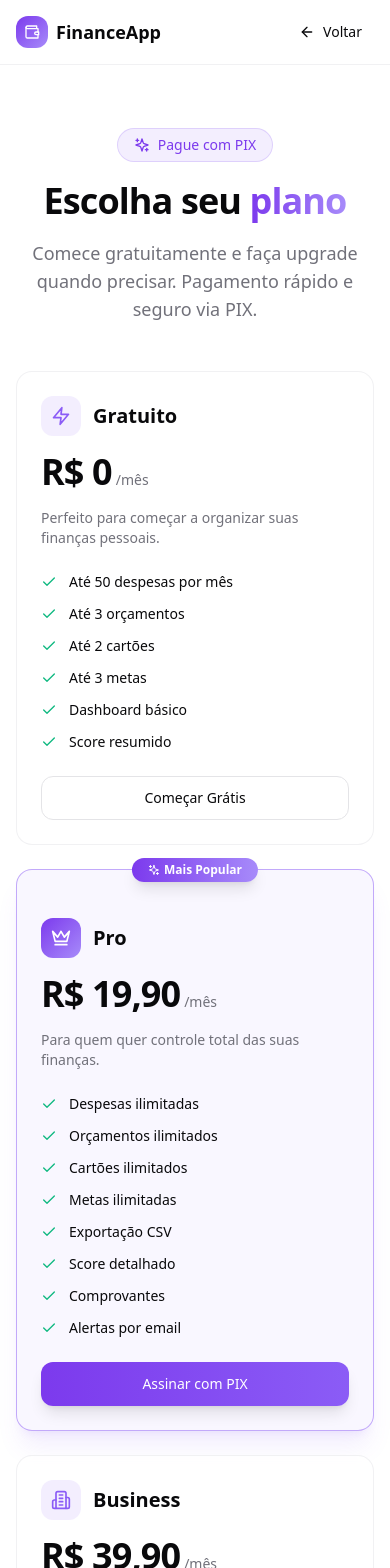
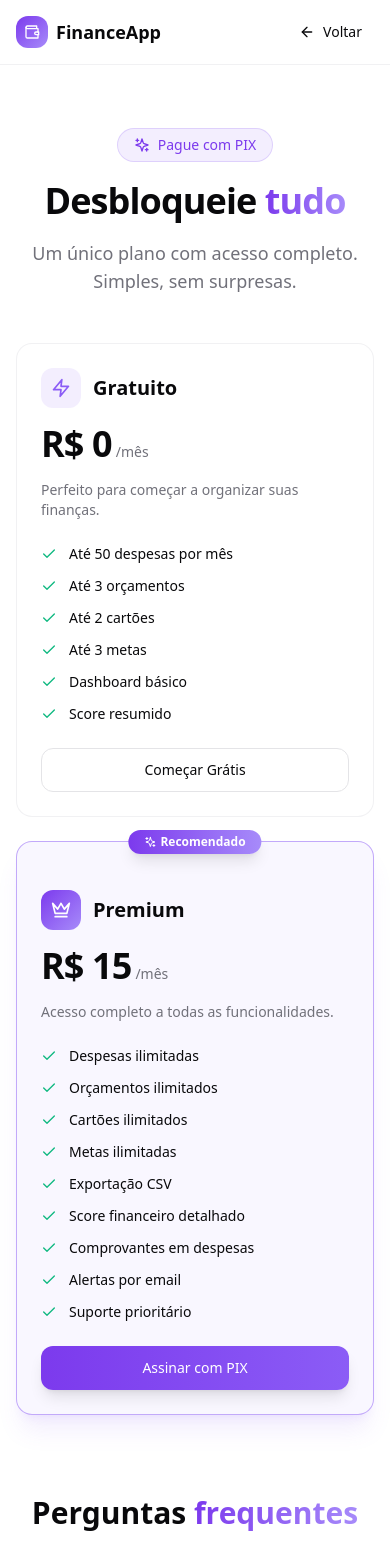
Before and after one commit to JotapBertelli/financemanager, a Next.js app: page /pricing in a window 390 px wide. Shown: the top 1568 px of the page. Built offline with nearby package versions, Linux system fonts and the light colour scheme.

Commit message:
fix: remove redundant status check in payment polling

```diff
--- a/app/admin/page.tsx
+++ b/app/admin/page.tsx
@@ -23,7 +23,7 @@ interface AdminStats {
   totalUsers: number
   newUsersThisMonth: number
   newUsersLastMonth: number
-  usersByPlan: { FREE?: number; PRO?: number; BUSINESS?: number }
+  usersByPlan: { FREE?: number; PREMIUM?: number }
   activeSubscriptions: number
   mrr: number
   recentUsers: {
@@ -87,8 +87,7 @@ function GrowthBadge({ current, previous }: { current: number; previous: number
 function PlanBadge({ plan }: { plan: string }) {
   const styles: Record<string, string> = {
     FREE: "bg-gray-500/20 text-gray-300 border-gray-500/30",
-    PRO: "bg-violet-500/20 text-violet-300 border-violet-500/30",
-    BUSINESS: "bg-emerald-500/20 text-emerald-300 border-emerald-500/30",
+    PREMIUM: "bg-violet-500/20 text-violet-300 border-violet-500/30",
   }
   return (
     <span
@@ -96,8 +95,7 @@ function PlanBadge({ plan }: { plan: string }) {
         styles[plan] || styles.FREE
       }`}
     >
-      {plan === "PRO" && <Crown className="h-3 w-3" />}
-      {plan === "BUSINESS" && <Shield className="h-3 w-3" />}
+      {plan === "PREMIUM" && <Crown className="h-3 w-3" />}
       {plan}
     </span>
   )
@@ -147,13 +145,12 @@ export default function AdminPage() {
     )
   }
 
-  const totalByPlan = (stats.usersByPlan.FREE || 0) + (stats.usersByPlan.PRO || 0) + (stats.usersByPlan.BUSINESS || 0)
+  const totalByPlan = (stats.usersByPlan.FREE || 0) + (stats.usersByPlan.PREMIUM || 0)
   const maxSignups = Math.max(...stats.signupsByMonth.map((s) => s.count), 1)
 
   const planColors = {
     FREE: { bar: "bg-gray-500", text: "text-gray-300", label: "Free" },
-    PRO: { bar: "bg-violet-500", text: "text-violet-300", label: "Pro" },
-    BUSINESS: { bar: "bg-emerald-500", text: "text-emerald-300", label: "Business" },
+    PREMIUM: { bar: "bg-violet-500", text: "text-violet-300", label: "Premium" },
   }
 
   return (
@@ -286,8 +283,7 @@ export default function AdminPage() {
                     {(() => {
                       const plans = [
                         { key: "FREE" as const, color: "#6b7280" },
-                        { key: "PRO" as const, color: "#8b5cf6" },
-                        { key: "BUSINESS" as const, color: "#10b981" },
+                        { key: "PREMIUM" as const, color: "#8b5cf6" },
                       ]
                       let offset = 0
                       return plans.map(({ key, color }) => {
@@ -320,7 +316,7 @@ export default function AdminPage() {
 
                 {/* Legend */}
                 <div className="flex flex-wrap justify-center gap-4">
-                  {(["FREE", "PRO", "BUSINESS"] as const).map((plan) => {
+                  {(["FREE", "PREMIUM"] as const).map((plan) => {
                     const count = stats.usersByPlan[plan] || 0
                     const pct = totalByPlan > 0 ? ((count / totalByPlan) * 100).toFixed(1) : "0"
                     const info = planColors[plan]
--- a/app/admin/users/page.tsx
+++ b/app/admin/users/page.tsx
@@ -44,8 +44,7 @@ interface UsersResponse {
 function PlanBadge({ plan }: { plan: string }) {
   const styles: Record<string, string> = {
     FREE: "bg-gray-500/20 text-gray-300 border-gray-500/30",
-    PRO: "bg-violet-500/20 text-violet-300 border-violet-500/30",
-    BUSINESS: "bg-emerald-500/20 text-emerald-300 border-emerald-500/30",
+    PREMIUM: "bg-violet-500/20 text-violet-300 border-violet-500/30",
   }
   return (
     <span
@@ -53,8 +52,7 @@ function PlanBadge({ plan }: { plan: string }) {
         styles[plan] || styles.FREE
       }`}
     >
-      {plan === "PRO" && <Crown className="h-3 w-3" />}
-      {plan === "BUSINESS" && <Shield className="h-3 w-3" />}
+      {plan === "PREMIUM" && <Crown className="h-3 w-3" />}
       {plan}
     </span>
   )
@@ -206,8 +204,7 @@ export default function AdminUsersPage() {
                 <SelectContent className="bg-gray-900 border-gray-700">
                   <SelectItem value="ALL">Todos os planos</SelectItem>
                   <SelectItem value="FREE">Free</SelectItem>
-                  <SelectItem value="PRO">Pro</SelectItem>
-                  <SelectItem value="BUSINESS">Business</SelectItem>
+                  <SelectItem value="PREMIUM">Premium</SelectItem>
                 </SelectContent>
               </Select>
             </div>
@@ -276,8 +273,7 @@ export default function AdminUsersPage() {
                                 </SelectTrigger>
                                 <SelectContent className="bg-gray-900 border-gray-700">
                                   <SelectItem value="FREE">Free</SelectItem>
-                                  <SelectItem value="PRO">Pro</SelectItem>
-                                  <SelectItem value="BUSINESS">Business</SelectItem>
+                                  <SelectItem value="PREMIUM">Premium</SelectItem>
                                 </SelectContent>
                               </Select>
                               <Select
--- a/app/api/admin/stats/route.ts
+++ b/app/api/admin/stats/route.ts
@@ -60,10 +60,8 @@ export async function GET() {
 
     let mrr = 0
     for (const sub of subscriptions) {
-      if (sub.plan === 'PRO') {
-        mrr += 19.9
-      } else if (sub.plan === 'BUSINESS') {
-        mrr += 39.9
+      if (sub.plan === 'PREMIUM') {
+        mrr += 15
       }
     }
 
--- a/app/api/emails/weekly-report/route.ts
+++ b/app/api/emails/weekly-report/route.ts
@@ -17,7 +17,7 @@ export async function POST(request: NextRequest) {
 
     const users = await prisma.user.findMany({
       where: {
-        plan: { in: ['PRO', 'BUSINESS'] },
+        plan: 'PREMIUM',
       },
       select: {
         id: true,
--- a/app/api/payments/create-pix/route.ts
+++ b/app/api/payments/create-pix/route.ts
@@ -20,7 +20,7 @@ export async function POST(request: Request) {
 
     const { plan } = await request.json()
 
-    if (!plan || !['PRO', 'BUSINESS'].includes(plan)) {
+    if (!plan || plan !== 'PREMIUM') {
       return NextResponse.json(
         { error: 'Plano inválido.' },
         { status: 400 }
--- a/app/page.tsx
+++ b/app/page.tsx
@@ -325,7 +325,7 @@ export default async function Home() {
             </div>
           </FadeUp>
 
-          <StaggerContainer className="grid md:grid-cols-3 gap-6 lg:gap-8 max-w-5xl mx-auto">
+          <StaggerContainer className="grid md:grid-cols-2 gap-6 lg:gap-8 max-w-3xl mx-auto">
             {[
               {
                 name: "Gratuito",
@@ -333,53 +333,33 @@ export default async function Home() {
                 period: "para sempre",
                 description: "Perfeito para começar a organizar suas finanças.",
                 features: [
-                  "Controle de despesas",
-                  "Até 3 categorias de orçamento",
-                  "1 cartão de crédito",
+                  "Até 50 despesas por mês",
+                  "Até 3 orçamentos",
+                  "Até 2 cartões de crédito",
                   "Score financeiro básico",
-                  "Relatórios simples",
+                  "Dashboard completo",
                 ],
                 cta: "Começar Grátis",
                 href: "/register",
                 popular: false,
               },
               {
-                name: "Pro",
-                price: "R$ 19,90",
+                name: "Premium",
+                price: "R$ 15",
                 period: "/mês",
                 description:
-                  "Para quem quer controle total das suas finanças.",
+                  "Acesso completo a todas as funcionalidades.",
                 features: [
-                  "Tudo do plano Gratuito",
-                  "Categorias ilimitadas",
-                  "Cartões ilimitados",
-                  "Metas financeiras",
-                  "Simulador de investimentos",
-                  "Relatórios avançados",
-                  "Exportar dados (CSV/PDF)",
+                  "Tudo ilimitado",
+                  "Exportação CSV",
+                  "Score financeiro detalhado",
+                  "Comprovantes em despesas",
+                  "Alertas por email",
+                  "Suporte prioritário",
                 ],
-                cta: "Assinar Pro",
+                cta: "Assinar Premium",
                 href: "/pricing",
                 popular: true,
-              },
-              {
-                name: "Business",
-                price: "R$ 39,90",
-                period: "/mês",
-                description: "Gestão financeira completa para profissionais.",
-                features: [
-                  "Tudo do plano Pro",
-                  "Múltiplas contas",
-                  "API de integração",
-                  "Suporte prioritário",
-                  "Consultoria financeira",
-                  "Dashboard personalizado",
-                  "Relatórios ilimitados",
-                  "Acesso antecipado a novidades",
-                ],
-                cta: "Assinar Business",
-                href: "/pricing",
-                popular: false,
               },
             ].map((plan) => (
               <StaggerItem key={plan.name}>
--- a/app/pricing/page.tsx
+++ b/app/pricing/page.tsx
@@ -13,7 +13,6 @@ import {
   Loader2,
   Crown,
   Zap,
-  Building2,
   Copy,
   CheckCircle2,
   X,
@@ -27,66 +26,6 @@ import {
   StaggerItem,
 } from "@/components/landing/motion-wrapper"
 
-const plans = [
-  {
-    name: "Gratuito",
-    plan: "FREE" as const,
-    price: "R$ 0",
-    period: "/mês",
-    description: "Perfeito para começar a organizar suas finanças pessoais.",
-    icon: Zap,
-    features: [
-      "Até 50 despesas por mês",
-      "Até 3 orçamentos",
-      "Até 2 cartões",
-      "Até 3 metas",
-      "Dashboard básico",
-      "Score resumido",
-    ],
-    cta: "Começar Grátis",
-    paid: false,
-    popular: false,
-  },
-  {
-    name: "Pro",
-    plan: "PRO" as const,
-    price: "R$ 19,90",
-    period: "/mês",
-    description: "Para quem quer controle total das suas finanças.",
-    icon: Crown,
-    features: [
-      "Despesas ilimitadas",
-      "Orçamentos ilimitados",
-      "Cartões ilimitados",
-      "Metas ilimitadas",
-      "Exportação CSV",
-      "Score detalhado",
-      "Comprovantes",
-      "Alertas por email",
-    ],
-    cta: "Assinar com PIX",
-    paid: true,
-    popular: true,
-  },
-  {
-    name: "Business",
-    plan: "BUSINESS" as const,
-    price: "R$ 39,90",
-    period: "/mês",
-    description: "Gestão financeira completa para profissionais e equipes.",
-    icon: Building2,
-    features: [
-      "Tudo do Pro",
-      "Multi-usuário (em breve)",
-      "Relatórios avançados (em breve)",
-      "Suporte prioritário",
-    ],
-    cta: "Assinar com PIX",
-    paid: true,
-    popular: false,
-  },
-]
-
 const faqItems = [
   {
     question: "Posso cancelar a qualquer momento?",
@@ -99,12 +38,7 @@ const faqItems = [
       "Ao assinar, geramos um QR code PIX para você pagar instantaneamente pelo app do seu banco. O plano é ativado assim que o pagamento é confirmado (geralmente em segundos). A cada mês, enviamos um novo PIX por email para renovação.",
   },
   {
-    question: "Posso mudar de plano depois?",
-    answer:
-      "Claro! Você pode fazer upgrade a qualquer momento. Para downgrade, basta não renovar no próximo ciclo e seu plano volta para o Gratuito.",
-  },
-  {
-    question: "Meus dados são mantidos se eu fizer downgrade?",
+    question: "Meus dados são mantidos se eu cancelar?",
     answer:
       "Sim, seus dados nunca são apagados. Se você voltar para o plano gratuito, os dados existentes são mantidos, mas funcionalidades exclusivas ficam desabilitadas até um novo upgrade.",
   },
@@ -163,11 +97,9 @@ interface PixPaymentData {
 
 function PixModal({
   data,
-  planName,
   onClose,
 }: {
   data: PixPaymentData
-  planName: string
   onClose: () => void
 }) {
   const router = useRouter()
@@ -264,7 +196,7 @@ function PixModal({
             </motion.div>
             <h3 className="text-2xl font-bold">Pagamento confirmado!</h3>
             <p className="text-muted-foreground">
-              Seu plano {planName} foi ativado. Redirecionando...
+              Seu plano Premium foi ativado. Redirecionando...
             </p>
           </div>
         ) : status === "expired" ? (
@@ -285,7 +217,7 @@ function PixModal({
                 <QrCode className="h-5 w-5" />
                 <span className="text-sm font-medium">Pagar com PIX</span>
               </div>
-              <h3 className="text-xl font-bold">Plano {planName}</h3>
+              <h3 className="text-xl font-bold">Plano Premium - R$ 15,00/mês</h3>
               <div className="flex items-center justify-center gap-2 text-sm text-muted-foreground">
                 <Clock className="h-4 w-4" />
                 <span>Expira em {timeLeft}</span>
@@ -343,17 +275,16 @@ function PixModal({
 
 export default function PricingPage() {
   const router = useRouter()
-  const [loadingPlan, setLoadingPlan] = useState<string | null>(null)
+  const [loading, setLoading] = useState(false)
   const [pixData, setPixData] = useState<PixPaymentData | null>(null)
-  const [pixPlanName, setPixPlanName] = useState("")
 
-  async function handleSubscribe(plan: string, planName: string) {
-    setLoadingPlan(planName)
+  async function handleSubscribe() {
+    setLoading(true)
     try {
       const res = await fetch("/api/payments/create-pix", {
         method: "POST",
         headers: { "Content-Type": "application/json" },
-        body: JSON.stringify({ plan }),
+        body: JSON.stringify({ plan: "PREMIUM" }),
       })
 
       if (res.status === 401) {
@@ -365,22 +296,19 @@ export default function PricingPage() {
 
       if (data.paymentId) {
         setPixData(data)
-        setPixPlanName(planName)
       }
     } catch {
       // error
     } finally {
-      setLoadingPlan(null)
+      setLoading(false)
     }
   }
 
   return (
     <div className="min-h-screen bg-background text-foreground overflow-x-hidden">
-      {/* Background decorations */}
       <div className="fixed inset-0 -z-10 overflow-hidden">
         <div className="absolute -top-40 -right-40 h-[500px] w-[500px] rounded-full bg-violet-500/10 blur-[120px]" />
         <div className="absolute top-1/2 -left-40 h-[400px] w-[400px] rounded-full bg-emerald-500/10 blur-[120px]" />
-        <div className="absolute -bottom-40 right-1/3 h-[500px] w-[500px] rounded-full bg-violet-500/5 blur-[120px]" />
       </div>
 
       {/* Navbar */}
@@ -398,7 +326,6 @@ export default function PricingPage() {
               </div>
               <span className="text-lg font-bold">FinanceApp</span>
             </Link>
-
             <Button variant="ghost" size="sm" asChild>
               <Link href="/">
                 <ArrowLeft className="mr-2 h-4 w-4" />
@@ -419,112 +346,122 @@ export default function PricingPage() {
                 Pague com PIX
               </div>
               <h1 className="text-4xl sm:text-5xl font-bold leading-tight tracking-tight">
-                Escolha seu{" "}
+                Desbloqueie{" "}
                 <span className="bg-gradient-to-r from-violet-600 to-violet-400 bg-clip-text text-transparent">
-                  plano
+                  tudo
                 </span>
               </h1>
               <p className="text-lg text-muted-foreground max-w-2xl mx-auto">
-                Comece gratuitamente e faça upgrade quando precisar. Pagamento
-                rápido e seguro via PIX.
+                Um único plano com acesso completo. Simples, sem surpresas.
               </p>
             </div>
           </FadeUp>
         </div>
       </section>
 
-      {/* Pricing Cards */}
+      {/* Plans */}
       <section className="pb-20 lg:pb-28">
-        <div className="container mx-auto px-4 sm:px-6 lg:px-8 max-w-6xl">
-          <StaggerContainer className="grid md:grid-cols-3 gap-6 lg:gap-8 items-start">
-            {plans.map((plan) => (
-              <StaggerItem key={plan.name}>
-                <div
-                  className={`relative rounded-2xl border p-6 lg:p-8 space-y-6 h-full flex flex-col transition-all duration-300 ${
-                    plan.popular
-                      ? "border-violet-500/50 bg-violet-500/5 shadow-xl shadow-violet-500/10 md:scale-105"
-                      : "border-border/50 bg-card/50 backdrop-blur-sm hover:border-violet-500/20"
-                  }`}
-                >
-                  {plan.popular && (
+        <div className="container mx-auto px-4 sm:px-6 lg:px-8 max-w-4xl">
+          <StaggerContainer className="grid md:grid-cols-2 gap-6 lg:gap-8 items-start">
+            {/* Free */}
+            <StaggerItem>
+              <div className="rounded-2xl border border-border/50 bg-card/50 backdrop-blur-sm p-6 lg:p-8 space-y-6 h-full flex flex-col hover:border-violet-500/20 transition-all">
+                <div className="space-y-4">
+                  <div className="flex items-center gap-3">
+                    <div className="inline-flex h-10 w-10 items-center justify-center rounded-xl bg-violet-500/10 text-violet-500">
+                      <Zap className="h-5 w-5" />
+                    </div>
+                    <h3 className="text-xl font-bold">Gratuito</h3>
+                  </div>
+                  <div className="flex items-baseline gap-1">
+                    <span className="text-4xl font-bold tracking-tight">R$ 0</span>
+                    <span className="text-sm text-muted-foreground">/mês</span>
+                  </div>
+                  <p className="text-sm text-muted-foreground">
+                    Perfeito para começar a organizar suas finanças.
+                  </p>
+                </div>
+                <ul className="space-y-3 flex-1">
+                  {[
+                    "Até 50 despesas por mês",
+                    "Até 3 orçamentos",
+                    "Até 2 cartões",
+                    "Até 3 metas",
+                    "Dashboard básico",
+                    "Score resumido",
+                  ].map((f) => (
+                    <li key={f} className="flex items-start gap-3 text-sm">
+                      <Check className="h-4 w-4 text-emerald-500 mt-0.5 shrink-0" />
+                      <span>{f}</span>
+                    </li>
+                  ))}
+                </ul>
+                <Button variant="outline" className="w-full" size="lg" asChild>
+                  <Link href="/register">Começar Grátis</Link>
+                </Button>
+              </div>
+            </StaggerItem>
+
+            {/* Premium */}
+            <StaggerItem>
+              <div className="relative rounded-2xl border border-violet-500/50 bg-violet-500/5 shadow-xl shadow-violet-500/10 p-6 lg:p-8 space-y-6 h-full flex flex-col">
                 <div className="absolute -top-3 left-1/2 -translate-x-1/2">
                   <span className="inline-flex items-center gap-1 rounded-full bg-gradient-to-r from-violet-600 to-violet-400 px-4 py-1 text-xs font-semibold text-white shadow-lg">
                     <Sparkles className="h-3 w-3" />
-                        Mais Popular
+                    Recomendado
                   </span>
                 </div>
-                  )}
-
                 <div className="space-y-4">
                   <div className="flex items-center gap-3">
-                      <div
-                        className={`inline-flex h-10 w-10 items-center justify-center rounded-xl ${
-                          plan.popular
-                            ? "bg-gradient-to-br from-violet-600 to-violet-400 text-white"
-                            : "bg-violet-500/10 text-violet-500"
-                        }`}
-                      >
-                        <plan.icon className="h-5 w-5" />
+                    <div className="inline-flex h-10 w-10 items-center justify-center rounded-xl bg-gradient-to-br from-violet-600 to-violet-400 text-white">
+                      <Crown className="h-5 w-5" />
                     </div>
-                      <h3 className="text-xl font-bold">{plan.name}</h3>
+                    <h3 className="text-xl font-bold">Premium</h3>
                   </div>
-
                   <div className="flex items-baseline gap-1">
-                      <span className="text-4xl font-bold tracking-tight">
-                        {plan.price}
-                      </span>
-                      <span className="text-sm text-muted-foreground">
-                        {plan.period}
-                      </span>
+                    <span className="text-4xl font-bold tracking-tight">R$ 15</span>
+                    <span className="text-sm text-muted-foreground">/mês</span>
                   </div>
-
                   <p className="text-sm text-muted-foreground">
-                      {plan.description}
+                    Acesso completo a todas as funcionalidades.
                   </p>
                 </div>
-
                 <ul className="space-y-3 flex-1">
-                    {plan.features.map((feature) => (
-                      <li
-                        key={feature}
-                        className="flex items-start gap-3 text-sm"
-                      >
+                  {[
+                    "Despesas ilimitadas",
+                    "Orçamentos ilimitados",
+                    "Cartões ilimitados",
+                    "Metas ilimitadas",
+                    "Exportação CSV",
+                    "Score financeiro detalhado",
+                    "Comprovantes em despesas",
+                    "Alertas por email",
+                    "Suporte prioritário",
+                  ].map((f) => (
+                    <li key={f} className="flex items-start gap-3 text-sm">
                       <Check className="h-4 w-4 text-emerald-500 mt-0.5 shrink-0" />
-                        <span>{feature}</span>
+                      <span>{f}</span>
                     </li>
                   ))}
                 </ul>
-
-                  {plan.paid ? (
                 <Button
-                      variant={plan.popular ? "gradient" : "outline"}
+                  variant="gradient"
                   className="w-full"
                   size="lg"
-                      disabled={loadingPlan === plan.name}
-                      onClick={() => handleSubscribe(plan.plan, plan.name)}
+                  disabled={loading}
+                  onClick={handleSubscribe}
                 >
-                      {loadingPlan === plan.name ? (
+                  {loading ? (
                     <>
                       <Loader2 className="mr-2 h-4 w-4 animate-spin" />
                       Gerando PIX...
                     </>
                   ) : (
-                        plan.cta
+                    "Assinar com PIX"
                   )}
                 </Button>
-                  ) : (
-                    <Button
-                      variant="outline"
-                      className="w-full"
-                      size="lg"
-                      asChild
-                    >
-                      <Link href="/register">{plan.cta}</Link>
-                    </Button>
-                  )}
               </div>
             </StaggerItem>
-            ))}
           </StaggerContainer>
         </div>
       </section>
@@ -540,20 +477,12 @@ export default function PricingPage() {
                   frequentes
                 </span>
               </h2>
-              <p className="text-muted-foreground text-lg">
-                Tire suas dúvidas sobre nossos planos e cobrança.
-              </p>
             </div>
           </FadeUp>
-
           <FadeUp delay={0.1}>
             <div className="space-y-3">
               {faqItems.map((item) => (
-                <FAQItem
-                  key={item.question}
-                  question={item.question}
-                  answer={item.answer}
-                />
+                <FAQItem key={item.question} question={item.question} answer={item.answer} />
               ))}
             </div>
           </FadeUp>
@@ -571,22 +500,14 @@ export default function PricingPage() {
               <span className="text-sm font-semibold">FinanceApp</span>
             </div>
             <p className="text-sm text-muted-foreground">
-              &copy; {new Date().getFullYear()} FinanceApp. Todos os direitos
-              reservados.
+              &copy; {new Date().getFullYear()} FinanceApp. Todos os direitos reservados.
             </p>
           </div>
         </div>
       </footer>
 
-      {/* PIX Modal */}
       <AnimatePresence>
-        {pixData && (
-          <PixModal
-            data={pixData}
-            planName={pixPlanName}
-            onClose={() => setPixData(null)}
-          />
-        )}
+        {pixData && <PixModal data={pixData} onClose={() => setPixData(null)} />}
       </AnimatePresence>
     </div>
   )
--- a/lib/plan-limits.ts
+++ b/lib/plan-limits.ts
@@ -1,7 +1,7 @@
 import { prisma } from './prisma'
 import { startOfMonth, endOfMonth } from 'date-fns'
 
-export type Plan = 'FREE' | 'PRO' | 'BUSINESS'
+export type Plan = 'FREE' | 'PREMIUM'
 
 export const PLAN_LIMITS = {
   FREE: {
@@ -14,17 +14,7 @@ export const PLAN_LIMITS = {
     receipts: false,
     emailAlerts: false,
   },
-  PRO: {
-    maxExpensesPerMonth: Infinity,
-    maxBudgets: Infinity,
-    maxCreditCards: Infinity,
-    maxGoals: Infinity,
-    csvExport: true,
-    detailedScore: true,
-    receipts: true,
-    emailAlerts: true,
-  },
-  BUSINESS: {
+  PREMIUM: {
     maxExpensesPerMonth: Infinity,
     maxBudgets: Infinity,
     maxCreditCards: Infinity,
@@ -50,10 +40,10 @@ export const PLAN_DETAILS = {
       'Score financeiro resumido',
     ],
   },
-  PRO: {
-    name: 'Pro',
-    price: 19.90,
-    description: 'Para quem leva finanças a sério',
+  PREMIUM: {
+    name: 'Premium',
+    price: 15,
+    description: 'Acesso completo a todas as funcionalidades',
     features: [
       'Despesas ilimitadas',
       'Orçamentos ilimitados',
@@ -63,16 +53,6 @@ export const PLAN_DETAILS = {
       'Score financeiro detalhado',
       'Comprovantes em despesas',
       'Alertas por email',
-    ],
-  },
-  BUSINESS: {
-    name: 'Business',
-    price: 39.90,
-    description: 'Para famílias e pequenas equipes',
-    features: [
-      'Tudo do Pro',
-      'Multi-usuário (em breve)',
-      'Relatórios avançados (em breve)',
       'Suporte prioritário',
     ],
   },
@@ -83,7 +63,9 @@ export async function getUserPlan(userId: string): Promise<Plan> {
     where: { id: userId },
     select: { plan: true },
   })
-  return (user?.plan as Plan) || 'FREE'
+  const plan = user?.plan
+  if (plan === 'PREMIUM') return 'PREMIUM'
+  return 'FREE'
 }
 
 export function getPlanLimits(plan: Plan) {
```
Also changed, not shown: 1 other file (tests, documents, lock files or other folders). Lines whose indentation alone changed are shown as unchanged.
